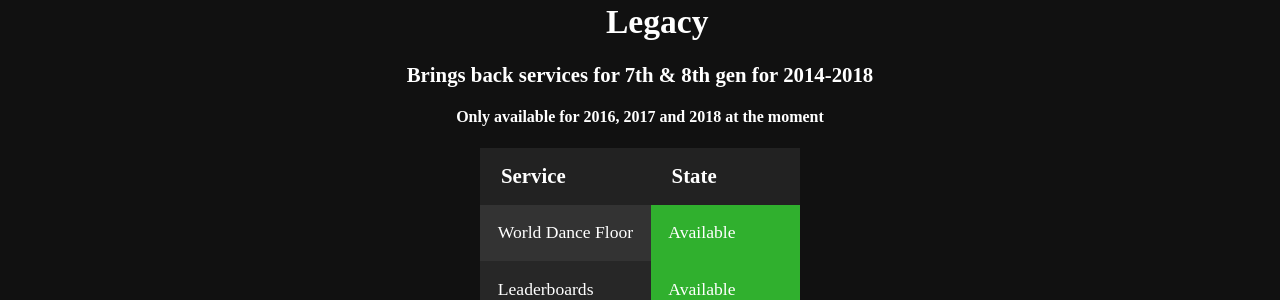
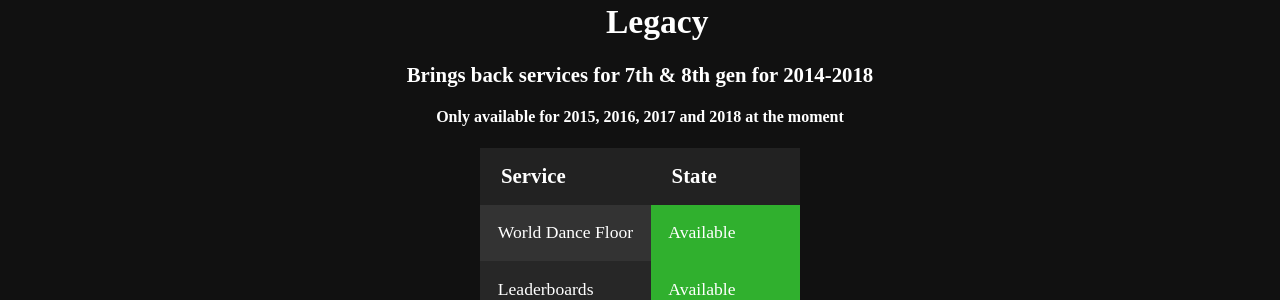
Before and after one commit to dancepartyonline/dpsite, a Jekyll site: the page built from services.html, in a window 1280 px wide and 900 px high, scrolled down 632 px. Shown: the part 338-638 px from the top of the window. Built offline with Jekyll 4.4.1, drawn with Linux system fonts in a browser that asks for light colours; some web fonts are replaced.

Commit message:
Update services.html

```diff
--- a/services.html
+++ b/services.html
@@ -15,7 +15,7 @@
 <div class="section center">
     <h1><i class="fas fa-server"></i> Legacy</h1>
     <h3>Brings back services for 7th & 8th gen for 2014-2018</h1>
-    <h4>Only available for 2016, 2017 and 2018 at the moment</h4>
+    <h4>Only available for 2015, 2016, 2017 and 2018 at the moment</h4>
     <table class="services-table">
         <tr>
             <th>Service</th>
```
